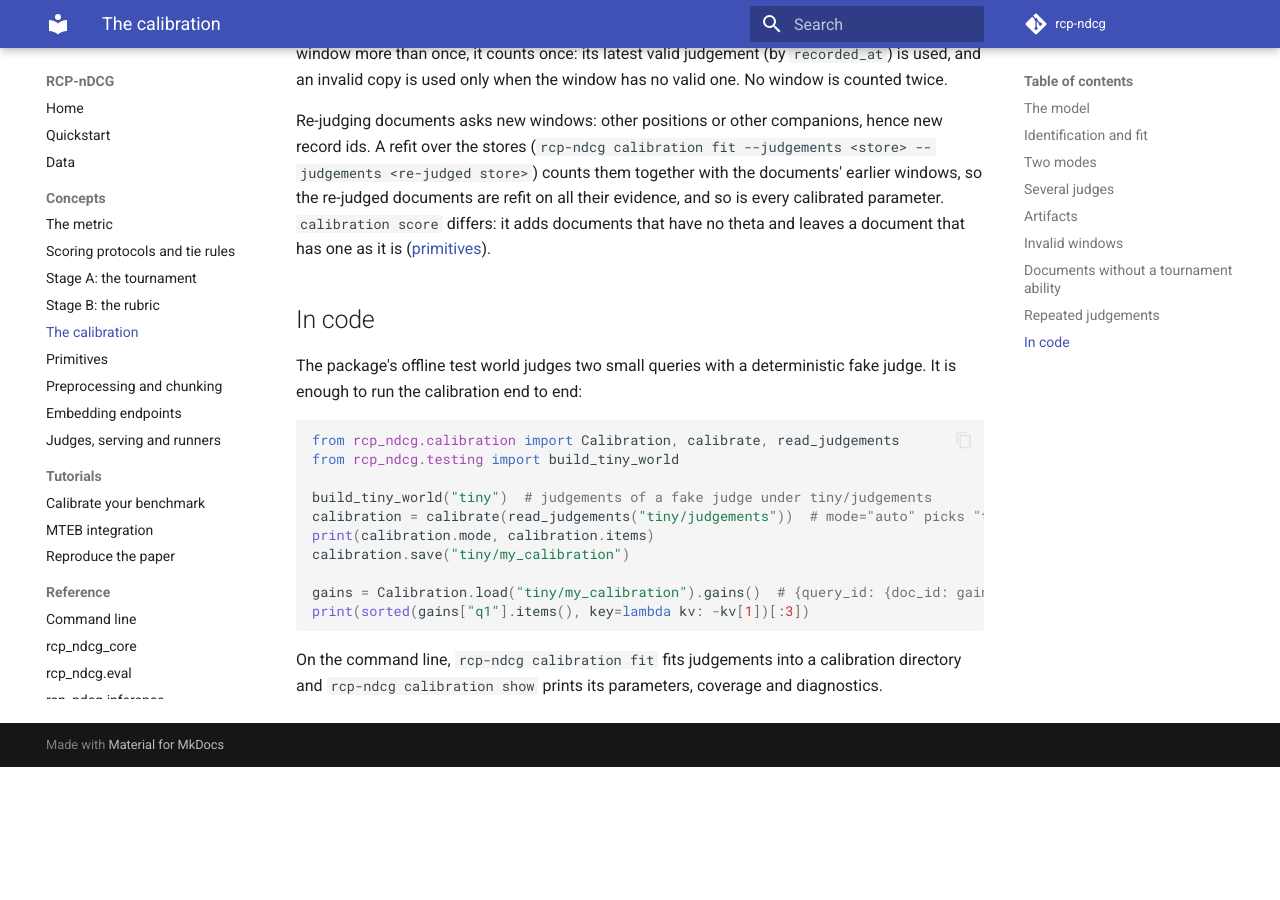
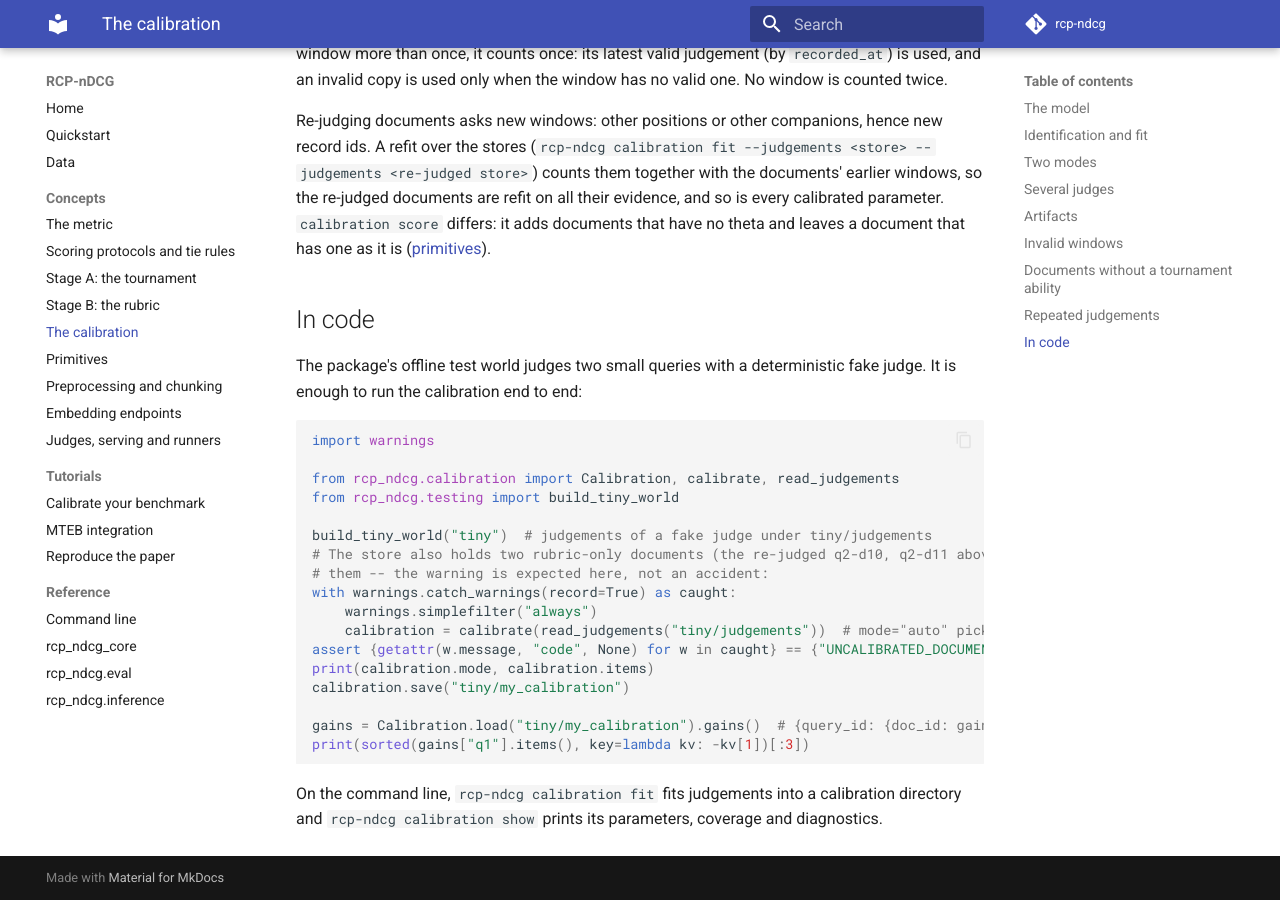
Before and after one commit to cohere-ai/rcp-ndcg, an MkDocs documentation site: the page built from docs/concepts/calibration.md, in a window 1280 px wide and 900 px high, scrolled down 3700 px. Built offline with MkDocs 1.6.1 and Material for MkDocs 9.7.7, drawn with Linux system fonts in a browser that asks for light colours; comment, search, counter and statistics services are not loaded; before the commit the page ends 4467 px from its top, so only the background shows below that.

Commit message:
Assert every RcpNdcgWarning the suite raises, and escalate the rest to errors
The tiny world holds two rubric-only documents by design, so every calibrate over
its full store warns UNCALIBRATED_DOCUMENTS; five tests and two docs snippets let
it leak into the warnings summary. The tests now assert it with pytest.warns and
the docs snippets record and check it, so the prose shows the warning on purpose.
pyproject turns an unasserted RcpNdcgWarning into an error so it cannot leak
again.

````diff
--- a/docs/concepts/calibration.md
+++ b/docs/concepts/calibration.md
@@ -152,11 +152,18 @@
 calibration end to end:
 
 ```python
+import warnings
+
 from rcp_ndcg.calibration import Calibration, calibrate, read_judgements
 from rcp_ndcg.testing import build_tiny_world
 
 build_tiny_world("tiny")  # judgements of a fake judge under tiny/judgements
-calibration = calibrate(read_judgements("tiny/judgements"))  # mode="auto" picks "tournament" here
+# The store also holds two rubric-only documents (the re-judged q2-d10, q2-d11 above), so the fit warns about
+# them -- the warning is expected here, not an accident:
+with warnings.catch_warnings(record=True) as caught:
+    warnings.simplefilter("always")
+    calibration = calibrate(read_judgements("tiny/judgements"))  # mode="auto" picks "tournament" here
+assert {getattr(w.message, "code", None) for w in caught} == {"UNCALIBRATED_DOCUMENTS"}
 print(calibration.mode, calibration.items)
 calibration.save("tiny/my_calibration")
 
--- a/pyproject.toml
+++ b/pyproject.toml
@@ -225,6 +225,9 @@
 markers = [
   "network: needs the public HuggingFace Hub; the test also skips itself unless RCP_NDCG_NETWORK_TESTS=1",
 ]
+# A test whose code raises one of the package's warnings must assert it (pytest.warns, or a recorded set in the
+# docs snippets): an unasserted RcpNdcgWarning is an error, not a line in the warnings summary.
+filterwarnings = ["error::rcp_ndcg.errors.RcpNdcgWarning"]
 
 [tool.ruff]
 line-length = 120
````
Also changed, not shown: docs/concepts/primitives.md (+7 -1 lines), 3 other files.
